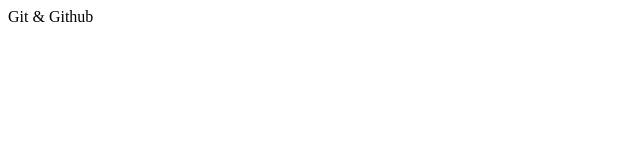
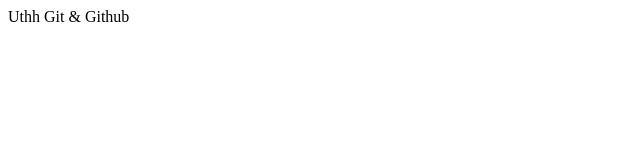
Before and after one commit to krescruz/uthh-taller-git, a plain HTML site: page index.html in a window 1280 px wide. Shown: the full height of the page, 0-640 px from the left. Drawn offline with nearby package versions, Linux system fonts and the light colour scheme.

Commit message:
Se cambio titulo en html.

```diff
--- a/index.html
+++ b/index.html
@@ -10,7 +10,7 @@
 </head>
 <body>
 	<div>
-		Git & Github
+		Uthh Git & Github
 	</div>
 </body>
 </html>
```
